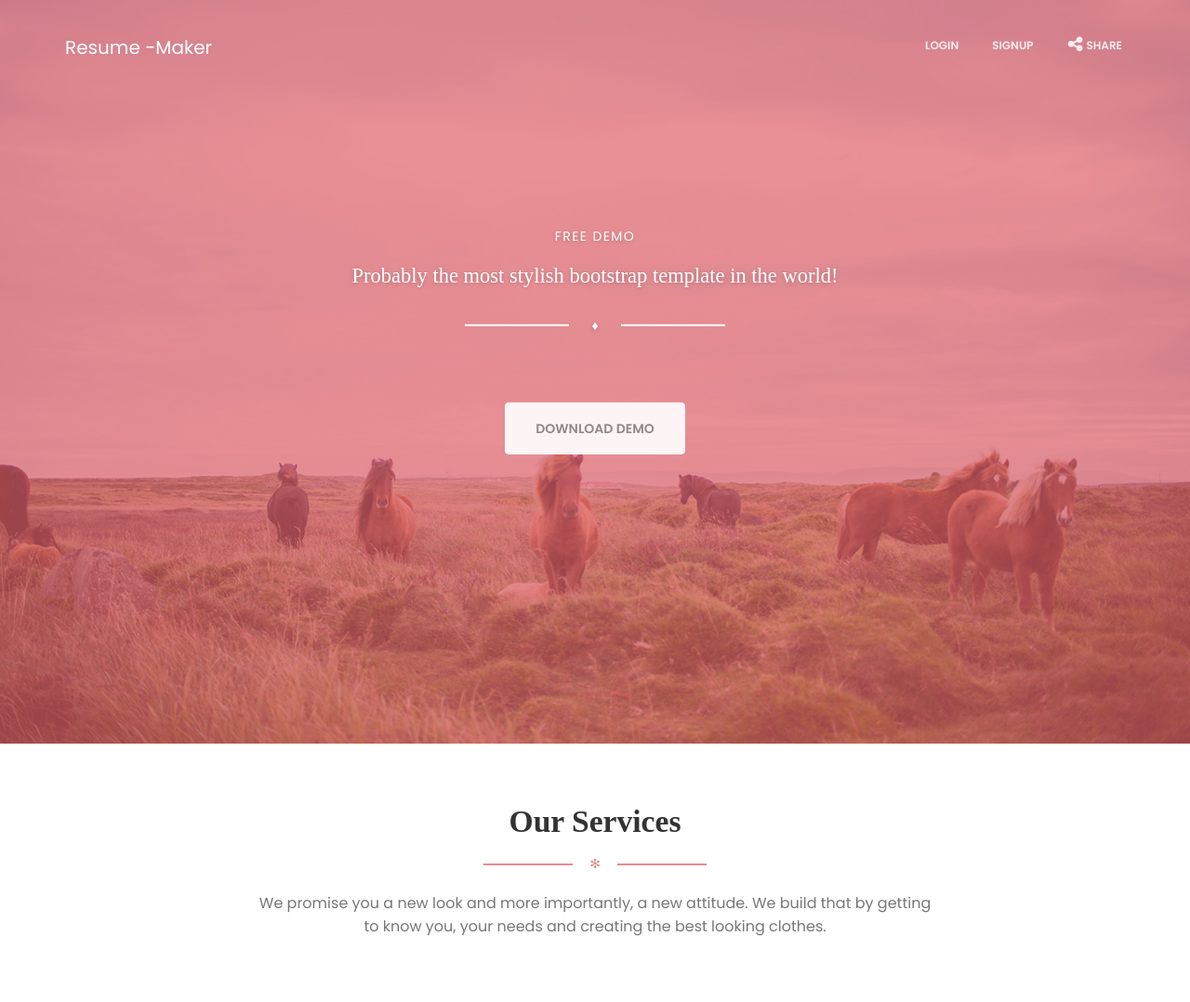
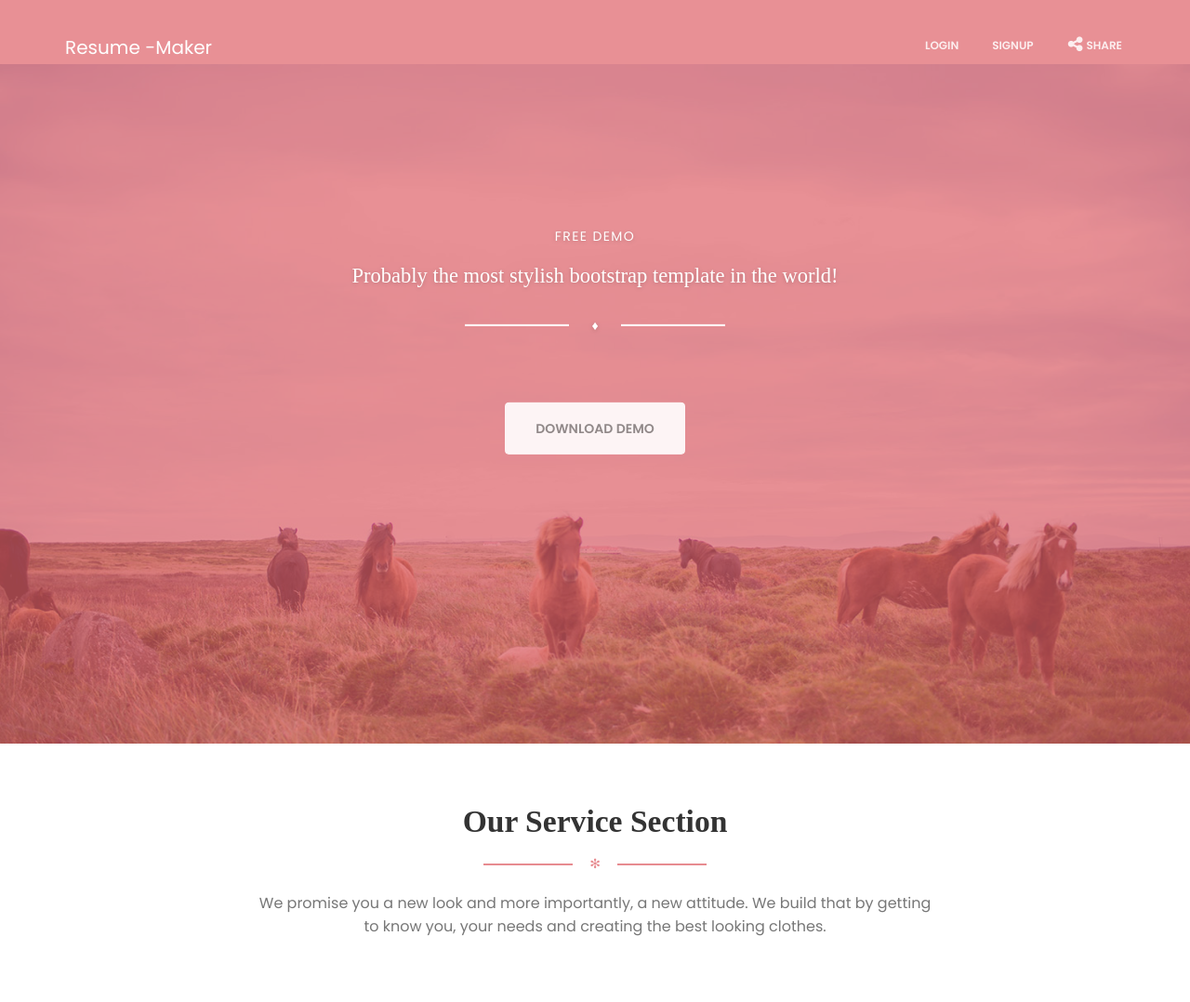
Before and after one commit to sabbir80/Resume_Genarator, a Django app: page / in a window 1280 px wide. Shown: the top 1078 px of the page at 93% size. Run offline with Django 3.2, Linux system fonts and the light colour scheme; some libraries are stand-ins or nearby versions; some web fonts are replaced.

Commit message:
Sotani kori commit korier

```diff
--- a/templates/freebie.html
+++ b/templates/freebie.html
@@ -17,6 +17,7 @@
 -->
 
 {% load static %}
+
 <!DOCTYPE html>
 <html lang="en">
 
@@ -86,6 +87,7 @@
 
     <div class="section section-header">
         <div class="parallax filter filter-color-red">
+            <H2>Hello our Project</H2>
             <div class="image"
                 style="background-image: url('assets/img/header-1.jpeg')">
                 <img src="{% static 'home/assets/img/header-2.jpeg' %}" style="height: 100%; width: 100%">
@@ -115,7 +117,7 @@
         <div class="container">
             <div class="row">
                 <div class="title-area">
-                    <h2>Our Services</h2>
+                    <h2>Our Service Section</h2>
                     <div class="separator separator-danger">✻</div>
                     <p class="description">We promise you a new look and more importantly, a new attitude. We build that by getting to know you, your needs and creating the best looking clothes.</p>
                 </div>
--- a/templates/index.html
+++ b/templates/index.html
@@ -24,7 +24,6 @@
 <!--===============================================================================================-->
 </head>
 <body>
-
 
 
 	<div class="limiter">
@@ -83,7 +82,6 @@
 
 
 
-
 <!--===============================================================================================-->
 	<script src="{% static 'login/vendor/jquery/jquery-3.2.1.min.js'%}"></script>
 <!--===============================================================================================-->
@@ -98,7 +96,6 @@
 			scale: 1.1
 		})
 	</script>
-<!--==============================================================================gi
 
 </body>
 </html>
```
Also changed, not shown: 1 other file.
